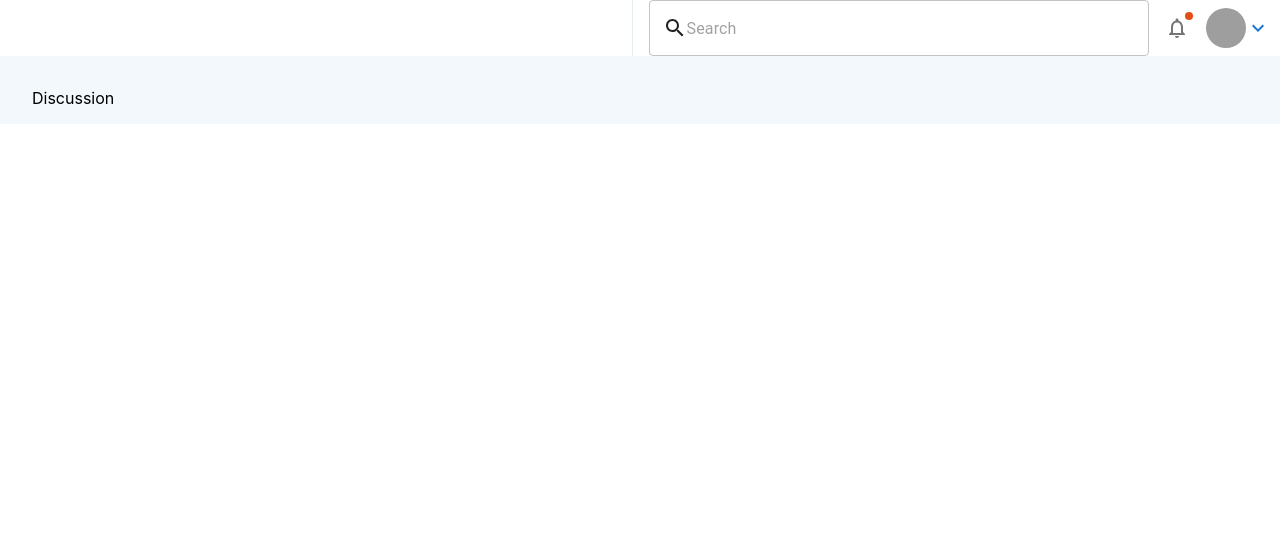
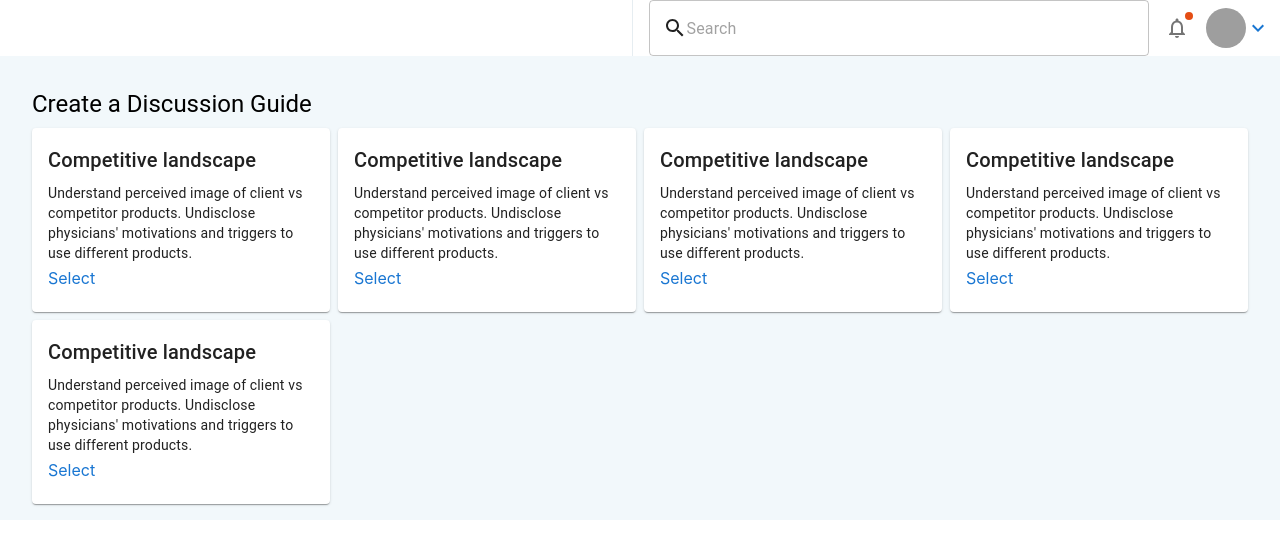
Before and after one commit to ui-dev1/survey-app, a React (Create React App) app: page /discussion in a window 1280 px wide. Shown: the top 558 px of the page. Built offline with nearby package versions, Linux system fonts and the light colour scheme; grey boxes are pictures that could not be loaded; some icons are missing.

Commit message:
create discussion guide page

```diff
--- a/src/components/Layout/Discussion/Discussion.jsx
+++ b/src/components/Layout/Discussion/Discussion.jsx
@@ -1,8 +1,46 @@
 import React from 'react'
+import { Card, CardContent, Typography, Link, Grid } from '@mui/material'
 
 const Discussion = () => {
+    const a = [1, 2, 3, 4, 5];
     return (
-        <div>Discussion</div>
+        <div>
+            <Typography
+                variant="h5"
+                gutterBottom
+            >
+                Create a Discussion Guide
+            </Typography>
+            <Grid container spacing={1}>
+                {
+                    a.map((card) => {
+                        return(
+                            <Grid item xs={3}>
+                                <Card className='card__container'>
+                                    <CardContent>
+                                        <Typography
+                                            variant="h6"
+                                            gutterBottom
+                                        >
+                                            Competitive landscape
+                                        </Typography>
+                                        <Typography
+                                            variant="body2"
+                                            gutterBottom
+                                        >
+                                            Understand perceived image of client vs competitor products. Undisclose physicians' motivations and triggers to use different products.
+                                        </Typography>
+                                        <Link href="#" underline="none">
+                                            Select
+                                        </Link>
+                                    </CardContent>
+                                </Card>
+                            </Grid>
+                        )
+                    })
+                }
+            </Grid>
+        </div>
     )
 }
 
--- /dev/null
+++ b/src/components/Layout/Discussion/discussion.scss
@@ -0,0 +1,3 @@
+.card__container{
+    border-radius: 16px;
+}
```
